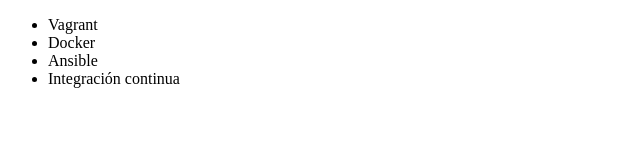
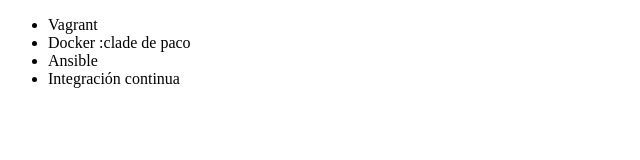
Before and after one commit to YeisonGH/pruba, a plain HTML site: page index.html in a window 1280 px wide. Shown: the full height of the page, 0-640 px from the left. Drawn offline with Linux system fonts and the light colour scheme.

Commit message:
correccion de Docker

```diff
--- a/index.html
+++ b/index.html
@@ -7,7 +7,7 @@
 <body>
      <ul>
          <li> Vagrant </li>
-         <li> Docker </li>
+         <li> Docker :clade de paco </li>
          <li> Ansible </li>
          <li> Integración continua</li>
      </ul>
```
